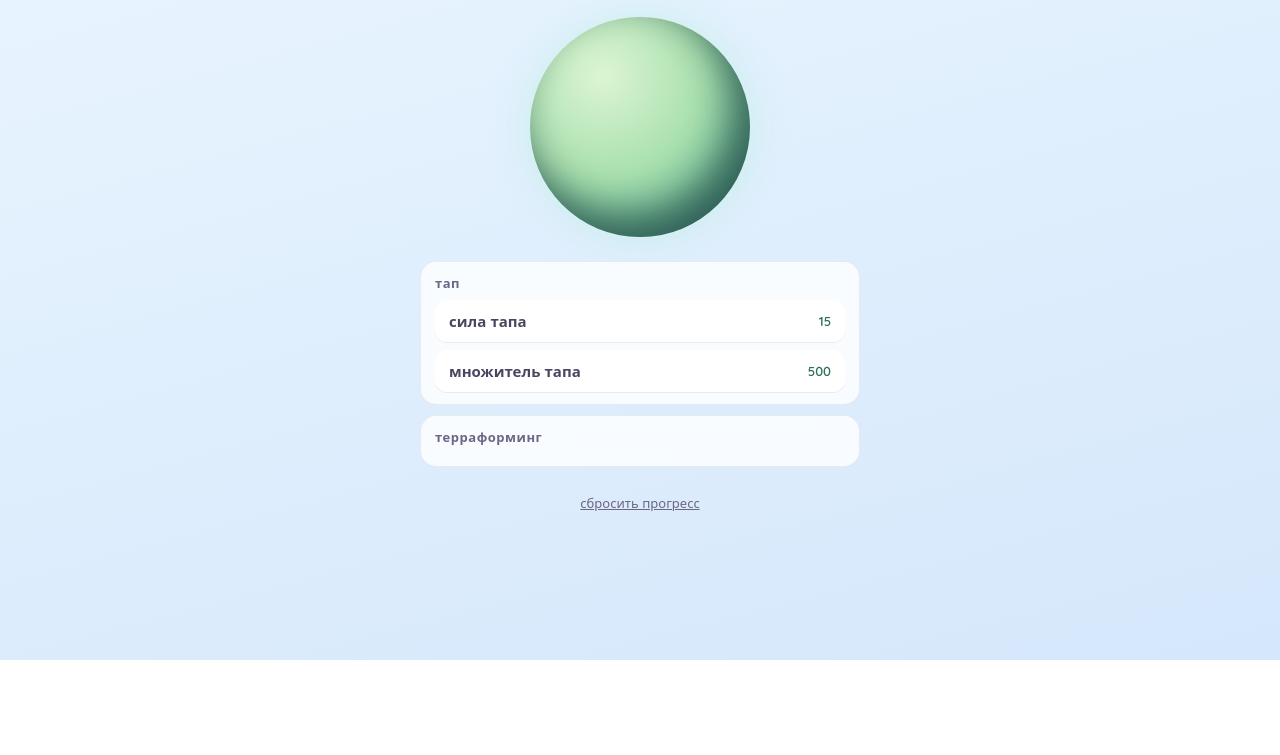
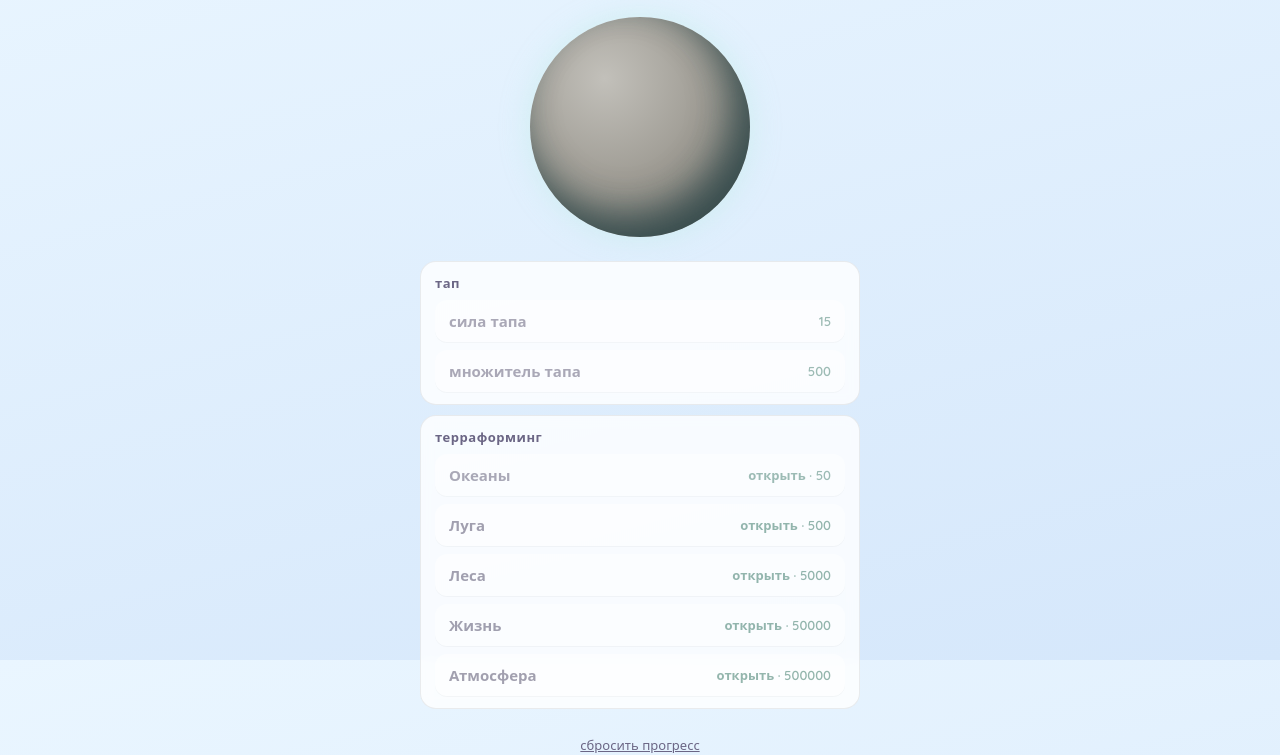
Before and after one commit to sha-ridi/clicker-game, a website: page index.html in a window 1280 px wide. Shown: the part 140-895 px from the top of the page. Before the commit the page ends 800 px from the top, so only its background shows below. Drawn offline with Linux system fonts and the light colour scheme.

Commit message:
feat: render(state) — counter, rates, tap/stage rows, planet layers

```diff
--- a/index.html
+++ b/index.html
@@ -155,6 +155,80 @@
 
   <script src="./balance.js"></script>
   <script src="./game.js"></script>
-  <!-- bootstrap script added in Task 9 -->
+  <script>
+  (function () {
+    const G = window.GAME, B = window.BALANCE;
+    const $ = (id) => document.getElementById(id);
+    const el = {
+      energy: $('energy'), perTap: $('per-tap'), perSec: $('per-sec'),
+      planet: $('planet'), surf: $('surf'), clouds: $('clouds'),
+      tapPowerBtn: $('tap-power-btn'), tapPowerCost: $('tap-power-cost'),
+      tapMetaBtn: $('tap-meta-btn'), tapMetaCost: $('tap-meta-cost'),
+      stages: $('stages'),
+    };
+
+    let state = G.resetState();
+
+    // build the 5 purchasable stage rows once (indices 1..5)
+    const stageEls = [];
+    for (let i = 1; i < B.stages.length; i++) {
+      const row = document.createElement('button');
+      row.className = 'buy stage-row';
+      row.dataset.i = i;
+      row.innerHTML =
+        `<span class="name">${B.stages[i].name} <span class="lv"></span></span>` +
+        `<span class="cost"></span>`;
+      el.stages.appendChild(row);
+      stageEls[i] = { row, lv: row.querySelector('.lv'), cost: row.querySelector('.cost') };
+    }
+
+    function renderPlanet() {
+      const L = G.planetLayers(state);
+      el.planet.style.background = L.land;
+      el.planet.style.boxShadow = 'inset -16px -22px 42px rgba(20,55,60,.42),' + L.glow;
+      el.surf.style.backgroundImage = L.surfBg;
+      el.clouds.style.backgroundImage = L.cloudsBg;
+    }
+
+    function render() {
+      el.energy.textContent = G.fmtCount(state.energy);
+      el.perTap.textContent = G.fmt(G.getPerTap(state));
+      el.perSec.textContent = G.fmt(G.getPerSec(state));
+
+      const tpCost = G.tapPowerCost(state.tap.powerLevel);
+      el.tapPowerCost.textContent = G.fmt(tpCost);
+      el.tapPowerBtn.disabled = state.energy < tpCost;
+
+      const tmCost = G.tapMetaCost(state.tap.metaLevel);
+      el.tapMetaCost.textContent = G.fmt(tmCost);
+      el.tapMetaBtn.disabled = state.energy < tmCost;
+
+      for (let i = 1; i < B.stages.length; i++) {
+        const s = state.stages[i], ui = stageEls[i];
+        const prevUnlocked = state.stages[i - 1].unlocked;
+        if (!s.unlocked) {
+          ui.row.classList.toggle('locked', !prevUnlocked);
+          ui.lv.textContent = '';
+          const cost = G.stageUnlockCost(i);
+          ui.cost.textContent = 'открыть · ' + G.fmt(cost);
+          ui.row.disabled = !prevUnlocked || state.energy < cost;
+        } else {
+          ui.row.classList.remove('locked');
+          ui.lv.textContent = 'ур. ' + s.level;
+          const cost = G.stageLevelCost(i, s.level);
+          ui.cost.textContent = G.fmt(cost);
+          ui.row.disabled = state.energy < cost;
+        }
+      }
+
+      renderPlanet();
+    }
+
+    // expose for later tasks (handlers, tick, save)
+    window.__game = { get state() { return state; }, set state(v) { state = v; }, render };
+
+    render();
+  })();
+  </script>
 </body>
 </html>
```
